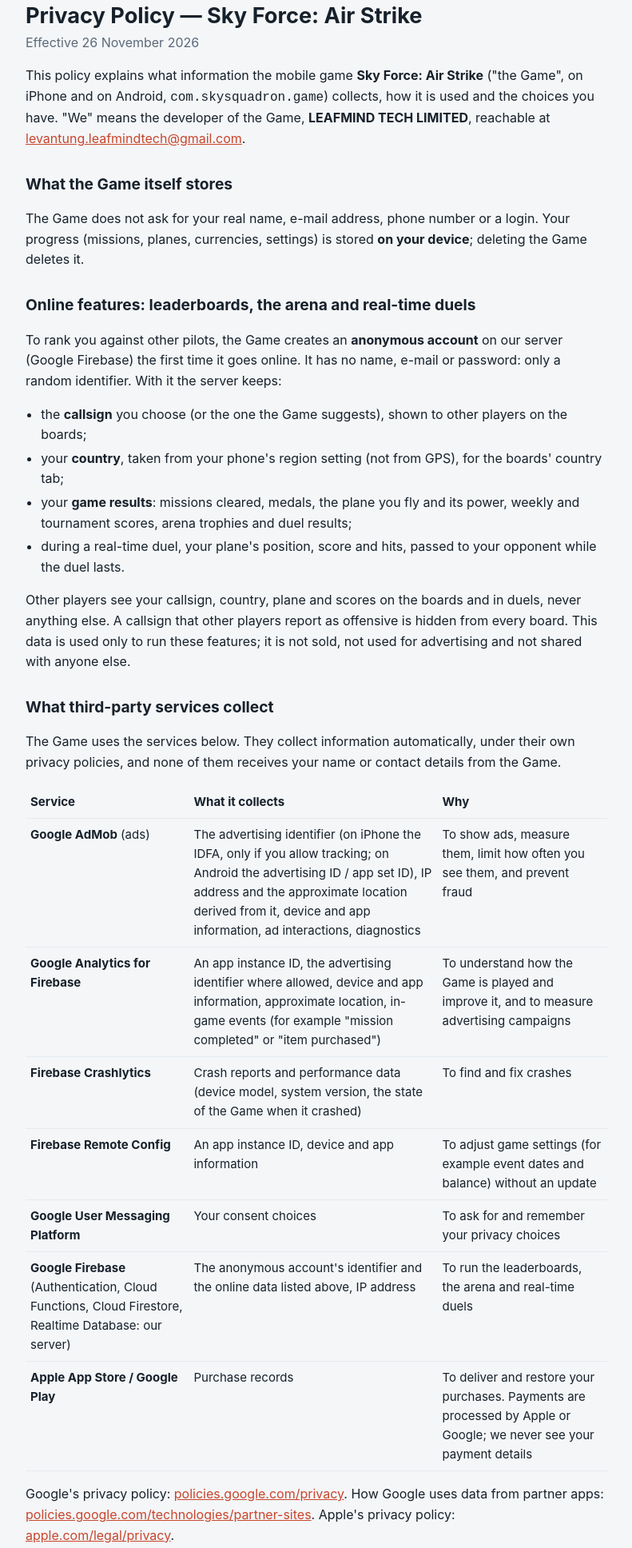
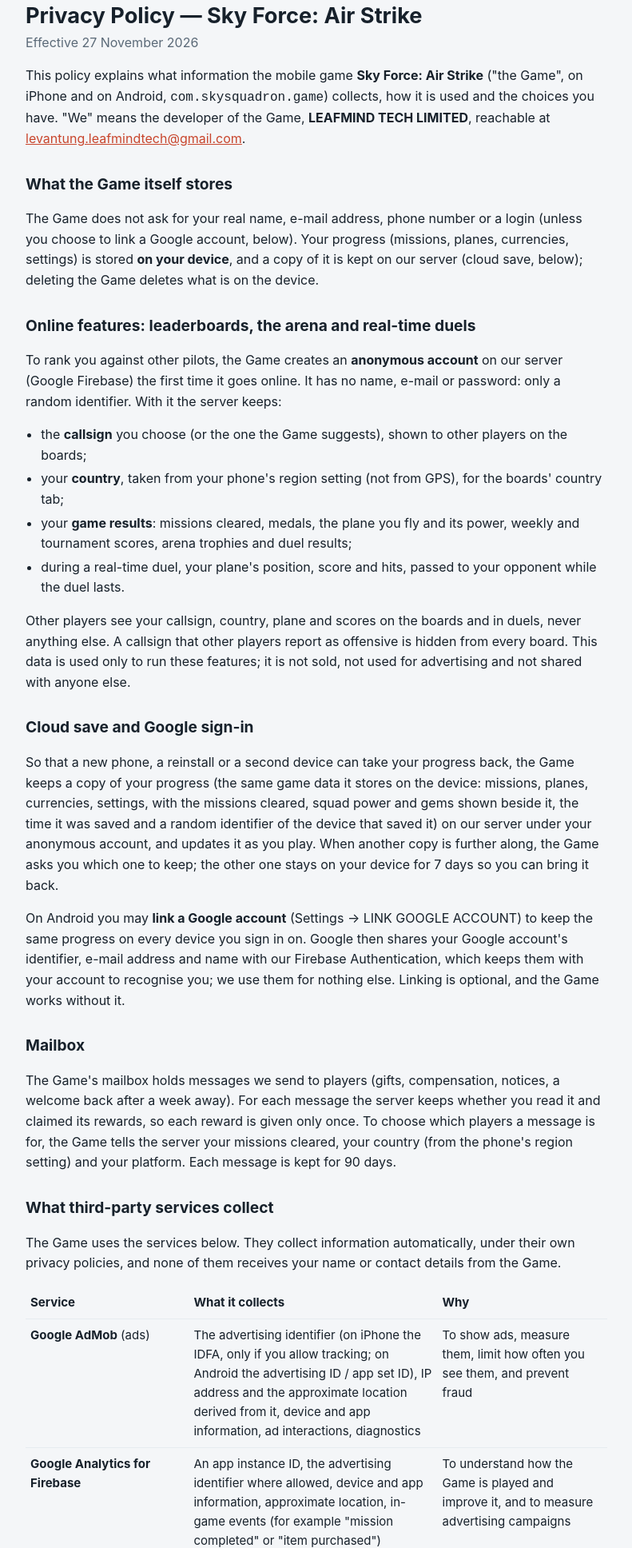
Before and after one commit to tunglv2512/tunglv2512.github.io, a plain HTML site: page skyforce/privacy.html in a window 1280 px wide. Shown: the part 71-2007 px from the top of the page at 80% size, without its empty margins (244-1035 px from the left). Drawn offline with Linux system fonts and the light colour scheme.

Commit message:
Sky Force privacy policy and support: the cloud save, the Google link, the mailbox, and how to delete your data
Co-Authored-By: Claude Opus 5.5 <noreply@anthropic.com>

```diff
--- a/skyforce/privacy.html
+++ b/skyforce/privacy.html
@@ -10,7 +10,7 @@
 <main>
 <p class="crumbs"><a href="./">Sky Force: Air Strike</a> · <a href="support.html">Support</a></p>
 <h1>Privacy Policy — Sky Force: Air Strike</h1>
-<p class="meta">Effective 26 November 2026</p>
+<p class="meta">Effective 27 November 2026</p>
 
 <p>This policy explains what information the mobile game <strong>Sky Force: Air Strike</strong> ("the Game", on iPhone
 and on Android, <code>com.skysquadron.game</code>) collects, how it is used and the choices you have. "We" means the
@@ -18,8 +18,9 @@ developer of the Game, <strong>LEAFMIND TECH LIMITED</strong>, reachable at
 <a href="mailto:levantung.leafmindtech@gmail.com">levantung.leafmindtech@gmail.com</a>.</p>
 
 <h2>What the Game itself stores</h2>
-<p>The Game does not ask for your real name, e-mail address, phone number or a login. Your progress (missions, planes,
-currencies, settings) is stored <strong>on your device</strong>; deleting the Game deletes it.</p>
+<p>The Game does not ask for your real name, e-mail address, phone number or a login (unless you choose to link a
+Google account, below). Your progress (missions, planes, currencies, settings) is stored <strong>on your device</strong>,
+and a copy of it is kept on our server (cloud save, below); deleting the Game deletes what is on the device.</p>
 
 <h2>Online features: leaderboards, the arena and real-time duels</h2>
 <p>To rank you against other pilots, the Game creates an <strong>anonymous account</strong> on our server (Google
@@ -35,6 +36,23 @@ scores, arena trophies and duel results;</li>
 <p>Other players see your callsign, country, plane and scores on the boards and in duels, never anything else.
 A callsign that other players report as offensive is hidden from every board. This data is used only to run these
 features; it is not sold, not used for advertising and not shared with anyone else.</p>
+
+<h2>Cloud save and Google sign-in</h2>
+<p>So that a new phone, a reinstall or a second device can take your progress back, the Game keeps a copy of your
+progress (the same game data it stores on the device: missions, planes, currencies, settings, with the missions
+cleared, squad power and gems shown beside it, the time it was saved and a random identifier of the device that saved
+it) on our server under your anonymous account, and updates it as you play. When another copy is further along, the
+Game asks you which one to keep; the other one stays on your device for 7 days so you can bring it back.</p>
+<p>On Android you may <strong>link a Google account</strong> (Settings → LINK GOOGLE ACCOUNT) to keep the same progress
+on every device you sign in on. Google then shares your Google account's identifier, e-mail address and name with our
+Firebase Authentication, which keeps them with your account to recognise you; we use them for nothing else. Linking is
+optional, and the Game works without it.</p>
+
+<h2>Mailbox</h2>
+<p>The Game's mailbox holds messages we send to players (gifts, compensation, notices, a welcome back after a week
+away). For each message the server keeps whether you read it and claimed its rewards, so each reward is given only
+once. To choose which players a message is for, the Game tells the server your missions cleared, your country (from the
+phone's region setting) and your platform. Each message is kept for 90 days.</p>
 
 <h2>What third-party services collect</h2>
 <p>The Game uses the services below. They collect information automatically, under their own privacy policies, and
@@ -55,8 +73,9 @@ adjust game settings (for example event dates and balance) without an update</td
 <tr><td><strong>Google User Messaging Platform</strong></td><td>Your consent choices</td><td>To ask for and remember
 your privacy choices</td></tr>
 <tr><td><strong>Google Firebase</strong> (Authentication, Cloud Functions, Cloud Firestore, Realtime Database: our
-server)</td><td>The anonymous account's identifier and the online data listed above, IP address</td><td>To run the
-leaderboards, the arena and real-time duels</td></tr>
+server)</td><td>The anonymous account's identifier and the online data listed above, the cloud save and the
+mailbox, and, only if you link one, your Google account's identifier, e-mail address and name; IP address</td><td>To run
+the leaderboards, the arena, real-time duels, the cloud save and the mailbox</td></tr>
 <tr><td><strong>Apple App Store / Google Play</strong></td><td>Purchase records</td><td>To deliver and restore your
 purchases. Payments are processed by Apple or Google; we never see your payment details</td></tr>
 </table>
@@ -94,8 +113,9 @@ contents; their odds are shown in the Game (<em>Drop rates</em>) before every pu
 <h2>Data retention and deletion</h2>
 <p>Data collected by Google's services is kept under Google's retention policies; Firebase Analytics user-level data is
 kept for at most 14 months. Deleting the Game removes everything it stored on your device.</p>
-<p><strong>Your online data</strong> (the anonymous account, your callsign, country and every line on the boards, the
-arena record and duels) is kept while you play and can be deleted at any time from inside the Game:
+<p><strong>Your online data</strong> (the anonymous account and, if you linked one, its Google sign-in, your callsign,
+country and every line on the boards, the arena record and duels, the cloud save and the mailbox) is kept while you play
+and can be deleted at any time from inside the Game:
 <em>Settings → DELETE ONLINE DATA</em>. It is removed from the server at once, and from the boards' summaries at
 their next refresh; your progress on the device stays. You can also e-mail us to have it deleted. To ask for data
 linked to your device to be deleted by the other services above, e-mail us and we will pass the request on and help
```
Also changed, not shown: skyforce/support.html (+12 -2 lines).
